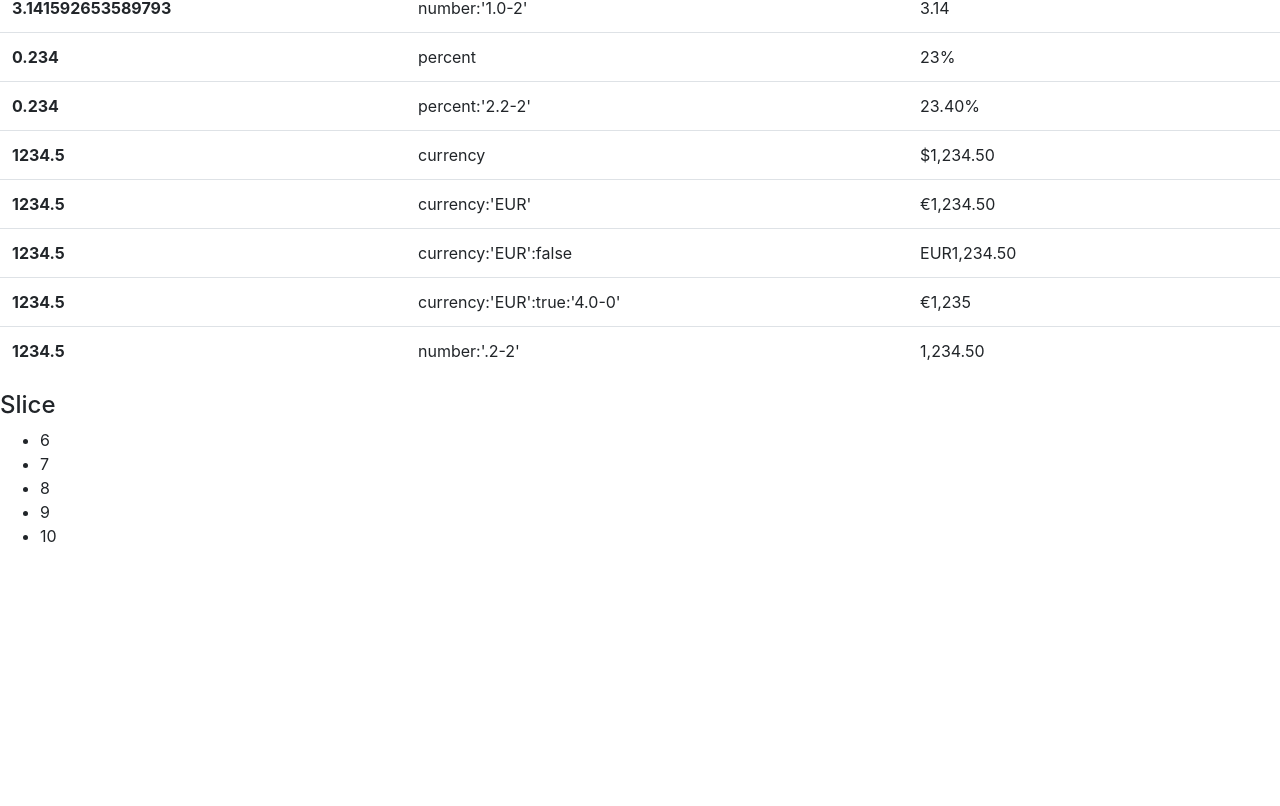
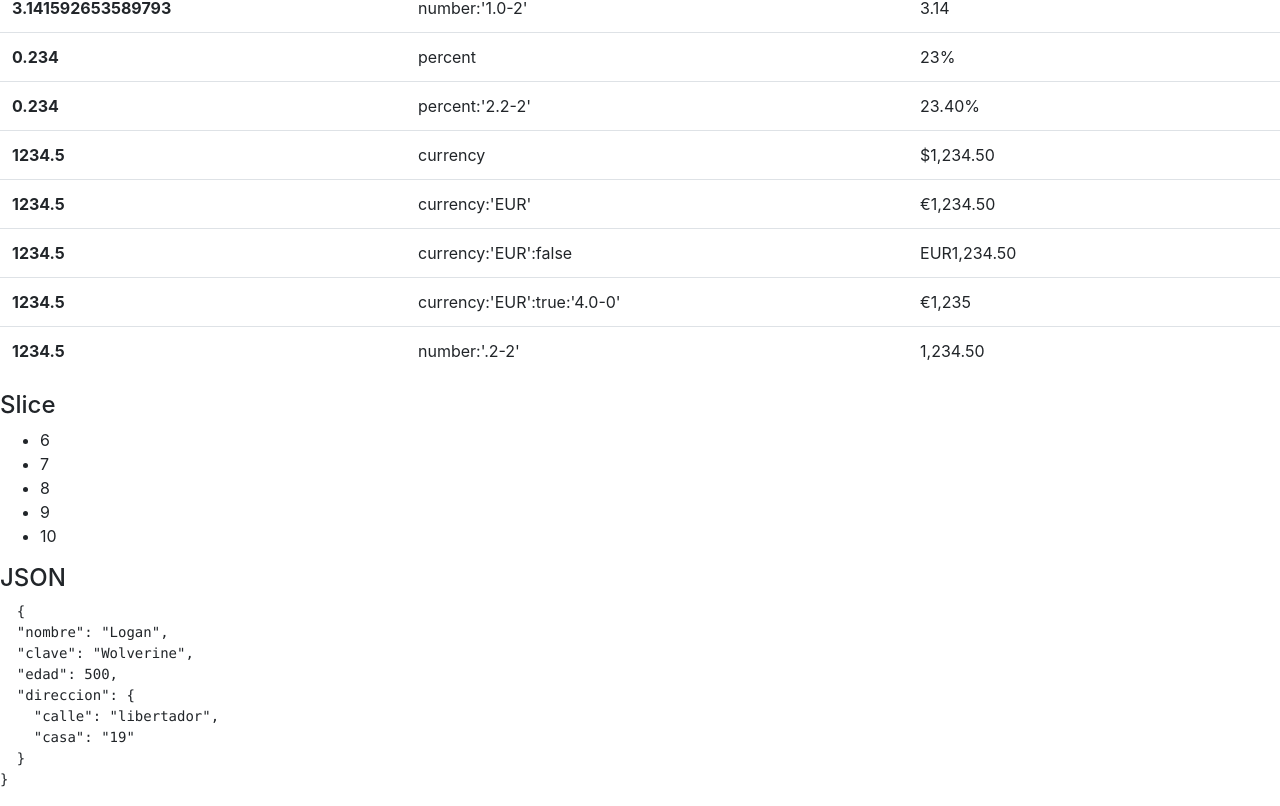
Before and after one commit to jose2889/03-pipes-angular, an Angular app: page / in a window 1280 px wide. Shown: the part 361-1167 px from the top of the page. Before the commit the page ends 925 px from the top, so only its background shows below. Built offline with nearby package versions, Linux system fonts and the light colour scheme.

Commit message:
pipes json

```diff
--- a/src/app/app.component.html
+++ b/src/app/app.component.html
@@ -87,3 +87,8 @@
 <ul>
     <li *ngFor="let item of arreglo | slice:5:20">{{item}}</li>
 </ul>
+
+<h4>JSON</h4>
+<pre>
+  {{heroe | json}}
+</pre>
--- a/src/app/app.component.ts
+++ b/src/app/app.component.ts
@@ -15,4 +15,14 @@ export class AppComponent {
   a = 0.234;
 
   salario = 1234.5;
+
+  heroe = {
+    nombre: "Logan",
+    clave: "Wolverine",
+    edad: 500,
+    direccion: {
+      calle: "libertador",
+      casa: "19"
+    }
+  }
 }
```
